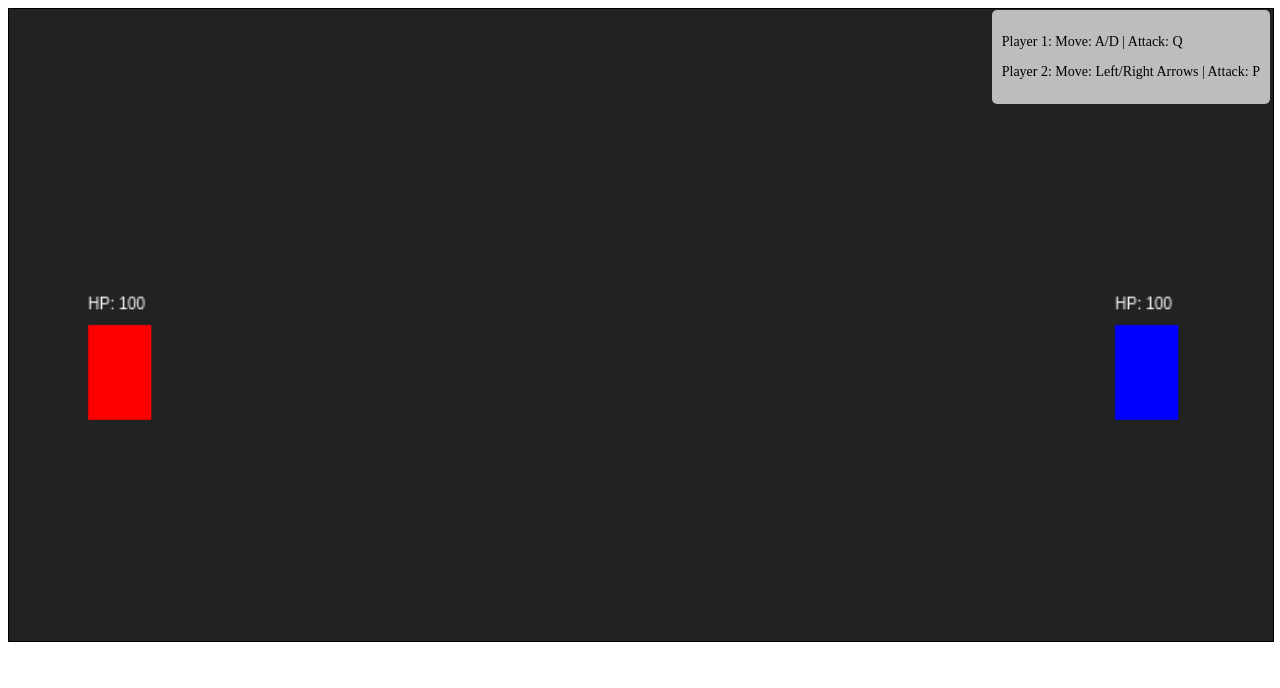
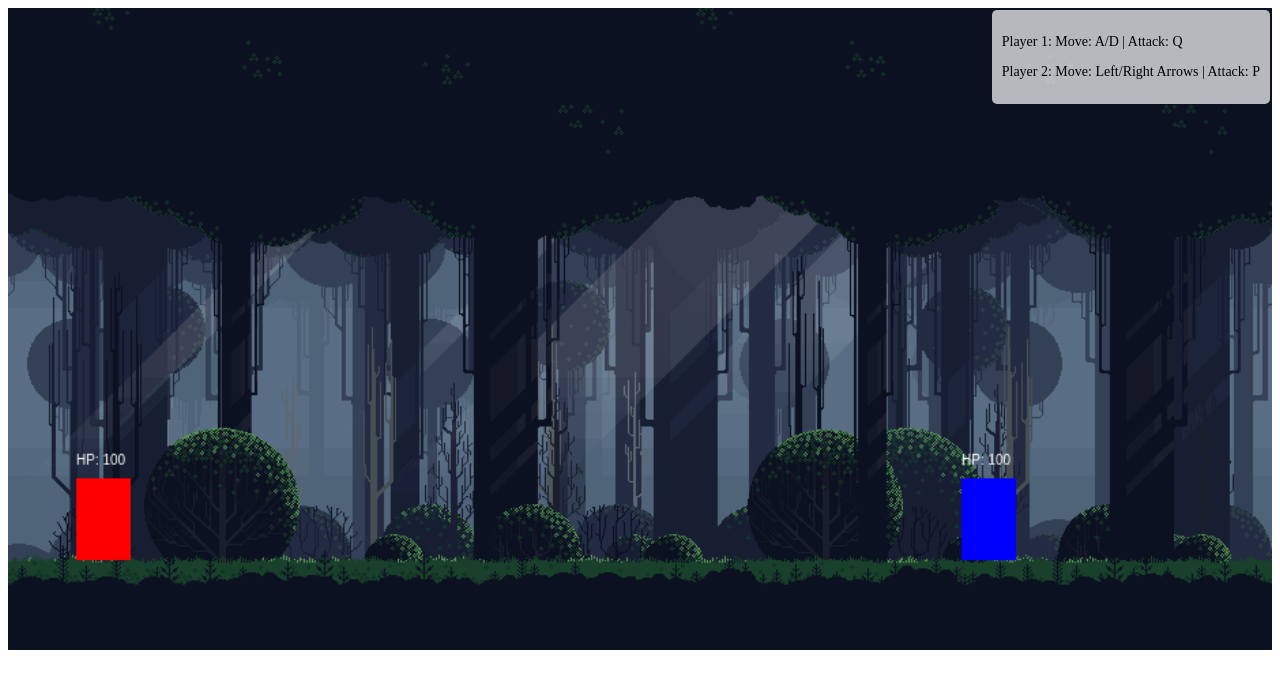
Before and after one commit to OnLee3/2d-fighting, a React (Vite) app: page / in a window 1280 px wide. Shown: the top 688 px of the page. Built offline with nearby package versions, Linux system fonts and the light colour scheme.

Commit message:
feat: add Background

```diff
--- a/src/App.tsx
+++ b/src/App.tsx
@@ -1,4 +1,4 @@
-import React, { useCallback, useRef, useState } from 'react';
+import React, { useCallback, useEffect, useRef, useState } from 'react';
 import styled from 'styled-components';
 import { useCharacters, initialCharacters } from './hooks/useCharacters';
 import { drawCharacters } from './utils/drawCharacters';
@@ -6,11 +6,14 @@ import { drawCharacters } from './utils/drawCharacters';
 import { useGameLoop } from './hooks/useGameLoop';
 import { decrementGracePeriods } from './gameLogic/gracePeriod';
 import { useGameControls } from './hooks/useGameControls';
+import backgroundImage from '../assets/Background.png';
 
 const App: React.FC = () => {
     const canvasRef = useRef<HTMLCanvasElement | null>(null);
     const { characters, setCharacters } = useCharacters();
     const [winnerIndex, setWinnerIndex] = useState<number | null>(null);
+    const [backgroundImageElement, setBackgroundImageElement] =
+        useState<HTMLImageElement | null>(null);
 
     const resetGame = () => {
         setCharacters(initialCharacters);
@@ -33,20 +36,39 @@ const App: React.FC = () => {
         if (!ctx) return;
 
         ctx.clearRect(0, 0, canvas.width, canvas.height);
+
+        if (backgroundImageElement) {
+            const imageAspectRatio =
+                backgroundImageElement.width / backgroundImageElement.height;
+            const canvasHeight = canvas.width / imageAspectRatio;
+            canvas.height = canvasHeight;
+
+            ctx.drawImage(
+                backgroundImageElement,
+                0,
+                0,
+                canvas.width,
+                canvas.height
+            );
+        }
+
         drawCharacters(ctx, characters);
-    }, [characters]);
+    }, [backgroundImageElement, characters]);
+
+    useEffect(() => {
+        const image = new Image();
+        image.src = backgroundImage;
+        image.onload = () => {
+            setBackgroundImageElement(image);
+        };
+    }, []);
 
     useGameLoop(update, draw);
     useGameControls(setCharacters);
 
     return (
         <div className="App">
-            <StyledCanvas
-                ref={canvasRef}
-                width={800}
-                height={400}
-                style={{ border: '1px solid black' }}
-            />
+            <StyledCanvas ref={canvasRef} width={928} height={400} />
             <Instructions>
                 <p>Player 1: Move: A/D | Attack: Q</p>
                 <p>Player 2: Move: Left/Right Arrows | Attack: P</p>
@@ -65,8 +87,6 @@ export default App;
 
 const StyledCanvas = styled.canvas`
     width: 100%;
-    height: 100%;
-    background-color: #222;
 `;
 
 const Instructions = styled.div`
--- a/src/gameLogic/charactersActions.ts
+++ b/src/gameLogic/charactersActions.ts
@@ -12,7 +12,7 @@ export const moveCharacter = (
                       ...char,
                       x: Math.max(
                           0,
-                          Math.min(char.x + deltaX, 800 - char.width)
+                          Math.min(char.x + deltaX, 928 - char.width)
                       ),
                   }
                 : char
--- a/src/hooks/useCharacters.ts
+++ b/src/hooks/useCharacters.ts
@@ -4,7 +4,7 @@ import { Character } from '../types';
 export const initialCharacters: Character[] = [
     {
         x: 50,
-        y: 200,
+        y: 345,
         width: 40,
         height: 60,
         color: 'red',
@@ -15,7 +15,7 @@ export const initialCharacters: Character[] = [
     },
     {
         x: 700,
-        y: 200,
+        y: 345,
         width: 40,
         height: 60,
         color: 'blue',
```
Also changed, not shown: assets/Background.png (added).
